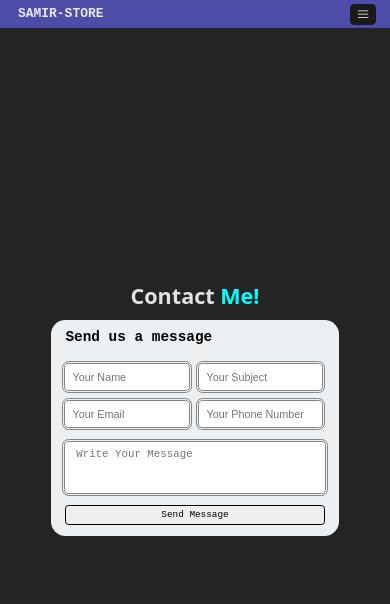
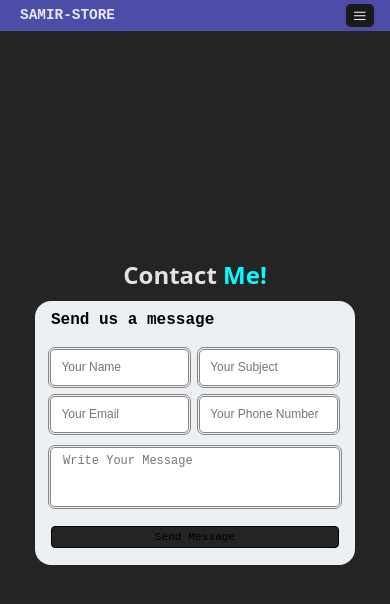
Before and after one commit to samir-uraon/Samir-Store, a React (Vite) app: page /Contact in a window 390 px wide. Shown: the top 604 px of the page. Built offline with nearby package versions, Linux system fonts and the light colour scheme.

Commit message:
first commit

```diff
--- a/src/index.css
+++ b/src/index.css
@@ -9,6 +9,9 @@ box-sizing: border-box;
 margin: 0;
 width: 100vw;
 height: 100vh;
+}
+button{
+	background-color: #242424;
 }
 :root {
   font-family: system-ui, Avenir, Helvetica, Arial, sans-serif;
--- a/src/pages/Contact.css
+++ b/src/pages/Contact.css
@@ -202,7 +202,7 @@ color: black;
 
 @media screen and (max-width:480px){
 	:root{
-		font-size: 50%;
+		font-size: 55%;
 	}
 	.info{
 		position: absolute;
@@ -212,14 +212,15 @@ opacity: 0;
 	.formdiv{
 border-radius: 2rem;
 & form button{
-	margin-top: 1.6rem;
+font-size: 1.4rem;
+	margin-top: 2.5rem;
 }
 	& form input{
-		padding: 1rem;
+		padding: 1.3rem;
 	}
 	}
 	.info,.formdiv{
-		height: 30rem;
+		height: 33rem;
 	}
 	.formdiv h1{
 		font-size: 2rem;
@@ -234,18 +235,18 @@ border-radius: 2rem;
 }
 @media screen and (max-width:400px) {
 	:root{
-		font-size: 45%;
+		font-size: 50%;
 	}
 
 }
 @media screen and (max-width:380px) {
 	:root{
-		font-size: 40%;
+		font-size: 45%;
 	}
 }
 @media screen and (max-width:350px) {
 	:root{
-		font-size: 35%;
+		font-size: 40%;
 	}
 }
 
```
